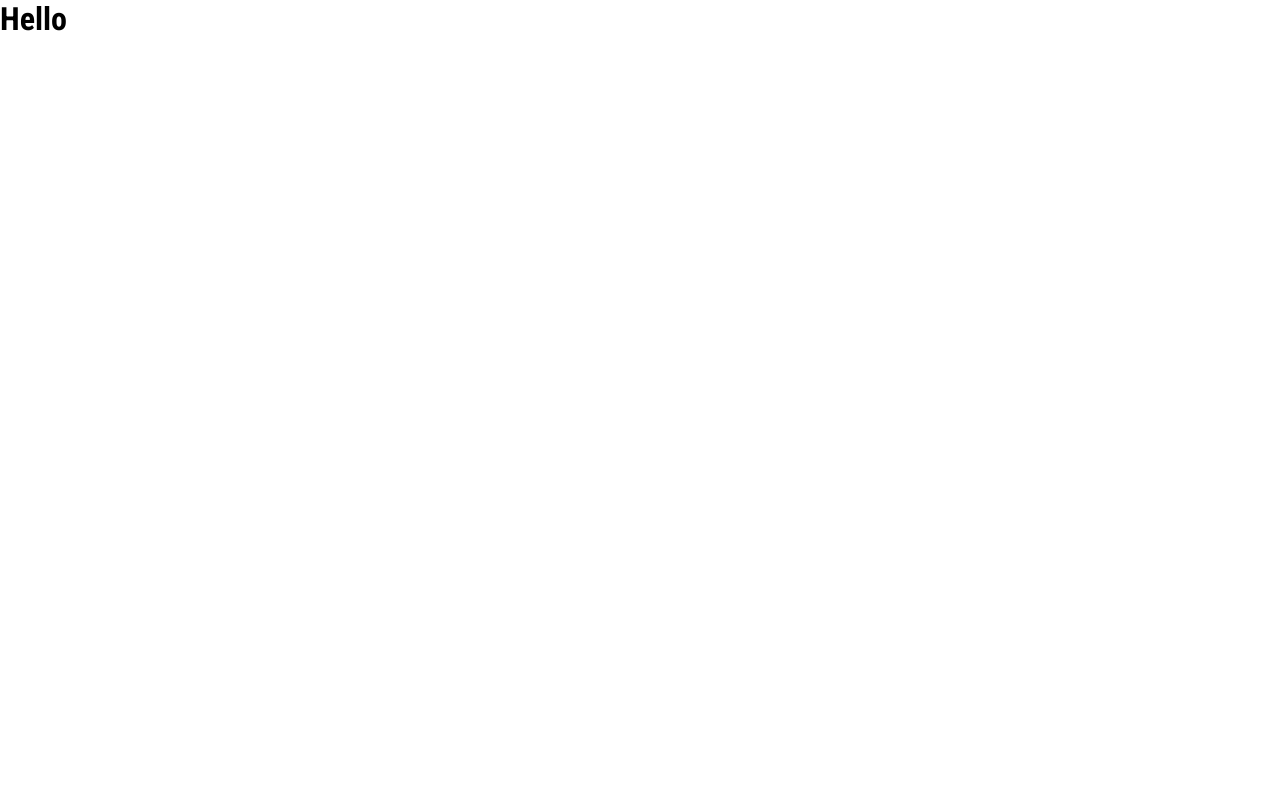
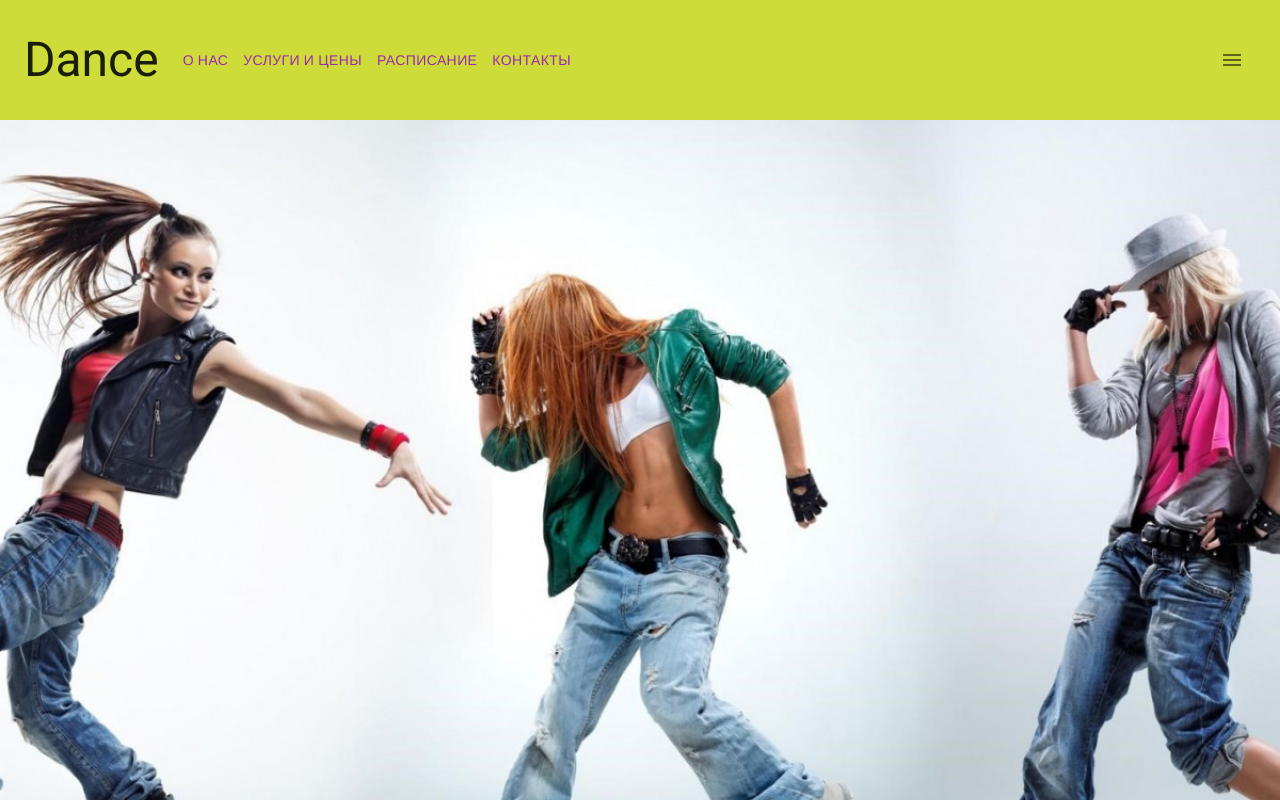
Before and after one commit to curillaenator/dance-school, a React app: page / in a window 1280 px wide. Built offline with nearby package versions, Linux system fonts and the light colour scheme; a web font is replaced by a local one.

Commit message:
components

```diff
--- a/package.json
+++ b/package.json
@@ -17,6 +17,7 @@
     "@babel/preset-env": "^7.20.2",
     "@babel/preset-react": "^7.18.6",
     "@babel/preset-typescript": "^7.18.6",
+    "@types/react": "^18.0.26",
     "@types/react-dom": "^18.0.10",
     "babel-loader": "^9.1.2",
     "clean-webpack-plugin": "^4.0.0",
@@ -33,6 +34,11 @@
     "webpack-dev-server": "^4.11.1"
   },
   "dependencies": {
+    "@emotion/react": "^11.10.5",
+    "@emotion/styled": "^11.10.5",
+    "@fontsource/roboto": "^4.5.8",
+    "@mui/icons-material": "^5.11.0",
+    "@mui/material": "^5.11.3",
     "react": "18.2.0",
     "react-dom": "18.2.0",
     "react-router-dom": "^6.6.1"
--- a/src/App.tsx
+++ b/src/App.tsx
@@ -1,9 +1,25 @@
 import React, { FC } from 'react';
+import Button from '@mui/material/Button';
+import primary from '@mui/material/colors/lime';
+// import secondary from '@mui/material/colors/grey';
+
+import { Header } from '@src/components/header';
+import { Main } from './components/main';
+
+import { createTheme, ThemeProvider } from '@mui/material/styles';
+
+const theme = createTheme({
+  palette: {
+    primary: primary,
+    // secondary: secondary,
+  },
+});
 
 export const App: FC = () => {
   return (
-    <div>
-      <h1>Hello</h1>
-    </div>
+    <ThemeProvider theme={theme}>
+      <Header />
+      <Main />
+    </ThemeProvider>
   );
 };
--- /dev/null
+++ b/src/components/header/Header.tsx
@@ -0,0 +1,83 @@
+import React, { FC } from 'react';
+import Box from '@mui/material/Box';
+import Button from '@mui/material/Button';
+import ButtonGroup from '@mui/material/ButtonGroup';
+import AppBar from '@mui/material/AppBar';
+import IconButton from '@mui/material/IconButton';
+import Toolbar from '@mui/material/Toolbar';
+import Typography from '@mui/material/Typography';
+import Menu from '@mui/material/Menu';
+import MenuItem from '@mui/material/MenuItem';
+import MenuIcon from '@mui/icons-material/Menu';
+
+import { usePopover } from './hooks/usePopover';
+
+import { toolbar } from './constants';
+
+// const StyledToolbar = styled(Toolbar)(() => ({
+//   minHeight: 120,
+//   justifyContent: 'space-between',
+// }));
+
+export const Header: FC = () => {
+  const { target, popoverId, open, handleClick, handleClose } = usePopover({});
+
+  return (
+    // <Box sx={{ flexGrow: 1 }}>
+    <AppBar position="static">
+      <Toolbar variant="dense">
+        <Box
+          sx={{
+            flexGrow: 1,
+            display: 'flex',
+            alignItems: 'center',
+            minHeight: 120,
+            justifyContent: 'space-between',
+            gap: 1,
+          }}
+        >
+          <Box
+            sx={{
+              display: 'flex',
+              alignItems: 'çenter',
+              justifyContent: 'flex-start',
+              flexWrap: 'wrap',
+              gap: 2,
+            }}
+          >
+            <Typography variant="h3">Dance</Typography>
+
+            <ButtonGroup>
+              {toolbar.map((button) => (
+                <Button key={button} variant="text" color="secondary">
+                  {button}
+                </Button>
+              ))}
+            </ButtonGroup>
+          </Box>
+
+          <IconButton size="large" aria-label="menu" onClick={handleClick}>
+            <MenuIcon />
+          </IconButton>
+        </Box>
+
+        <Menu
+          id={popoverId}
+          open={open}
+          anchorEl={target}
+          onClose={handleClose}
+          anchorOrigin={{
+            vertical: 'bottom',
+            horizontal: 'right',
+          }}
+          MenuListProps={{
+            'aria-labelledby': 'basic-button',
+          }}
+        >
+          <MenuItem onClick={handleClose}>Войти</MenuItem>
+        </Menu>
+      </Toolbar>
+    </AppBar>
+    // </Box>
+  );
+};
--- /dev/null
+++ b/src/components/header/constants.ts
@@ -0,0 +1 @@
+export const toolbar = ['О НАС', 'УСЛУГИ И ЦЕНЫ', 'РАСПИСАНИЕ', 'КОНТАКТЫ'];
--- /dev/null
+++ b/src/components/header/hooks/usePopover.ts
@@ -0,0 +1,24 @@
+import { useState, useCallback, MouseEvent } from 'react';
+
+interface UsePopoverProps {
+  popoverDefaultId?: string;
+}
+
+export const usePopover = (props: UsePopoverProps) => {
+  const { popoverDefaultId = 'header-dropdown-id' } = props;
+
+  const [target, setTarget] = useState<HTMLButtonElement | null>(null);
+  const handleClick = useCallback((e: MouseEvent<HTMLButtonElement>) => setTarget(e.currentTarget), []);
+  const handleClose = useCallback(() => setTarget(null), []);
+
+  const open = Boolean(target);
+  const popoverId = open ? popoverDefaultId : undefined;
+
+  return {
+    target,
+    popoverId,
+    open,
+    handleClick,
+    handleClose,
+  };
+};
--- /dev/null
+++ b/src/components/header/index.ts
@@ -0,0 +1 @@
+export { Header } from './Header';
--- /dev/null
+++ b/src/components/main/Main.tsx
@@ -0,0 +1,26 @@
+import React, { FC } from 'react';
+import Box from '@mui/material/Box';
+
+import styled from '@emotion/styled';
+
+import mainPic from '@src/assets/main.jpg';
+
+const ImageStyled = styled.img({
+  position: 'absolute',
+  width: '100%',
+  height: '100%',
+  objectFit: 'cover',
+});
+
+export const Main: FC = () => {
+  return (
+    <Box
+      sx={{
+        position: 'relative',
+        height: 'calc(100vh - 120px)',
+      }}
+    >
+      <ImageStyled src={mainPic} />
+    </Box>
+  );
+};
--- /dev/null
+++ b/src/components/main/index.ts
@@ -0,0 +1 @@
+export { Main } from './Main';
--- a/src/index.html
+++ b/src/index.html
@@ -1,15 +1,21 @@
 <!DOCTYPE html>
-<html lang="en">
+<html lang="ru">
   <head>
-    <meta name="viewport" content="width=device-width, initial-scale=1" />
+    <meta name="viewport" content="initial-scale=1, width=device-width" />
+
     <meta charset="UTF-8" />
+
     <title>Школа танцев</title>
-    <link rel="preconnect" href="https://fonts.googleapis.com" />
+
+    <!-- <link rel="preconnect" href="https://fonts.googleapis.com" />
+
     <link rel="preconnect" href="https://fonts.gstatic.com" crossorigin />
+
     <link
       href="https://fonts.googleapis.com/css2?family=Roboto+Condensed:wght@300;400;700&family=Roboto:wght@100;300;400;500;700;900&display=swap"
       rel="stylesheet"
-    />
+    /> -->
+
     <meta name="dance-school" content="content" />
   </head>
 
--- a/src/index.scss
+++ b/src/index.scss
@@ -18,7 +18,7 @@
 }
 
 html {
-  background-color: white;
+  background-color: #171717;
 }
 
 button {
--- a/src/index.tsx
+++ b/src/index.tsx
@@ -3,6 +3,10 @@ import ReactDOM from 'react-dom/client';
 import { App } from '@src/App';
 
 import '@src/index.scss';
+import '@fontsource/roboto/300.css';
+import '@fontsource/roboto/400.css';
+import '@fontsource/roboto/500.css';
+import '@fontsource/roboto/700.css';
 
 const root = document.querySelector('#root') as Element;
 
--- a/webpack.config.js
+++ b/webpack.config.js
@@ -44,7 +44,6 @@ module.exports = {
     rules: [
       {
         test: /\.(scss|css)$/i,
-        exclude: /node_modules/,
         use: [MiniCssExtractPlugin.loader, 'css-loader', 'sass-loader'],
       },
       {
```
Also changed, not shown: src/assets/main.jpg (added), 1 other file (tests, documents, lock files or other folders).
